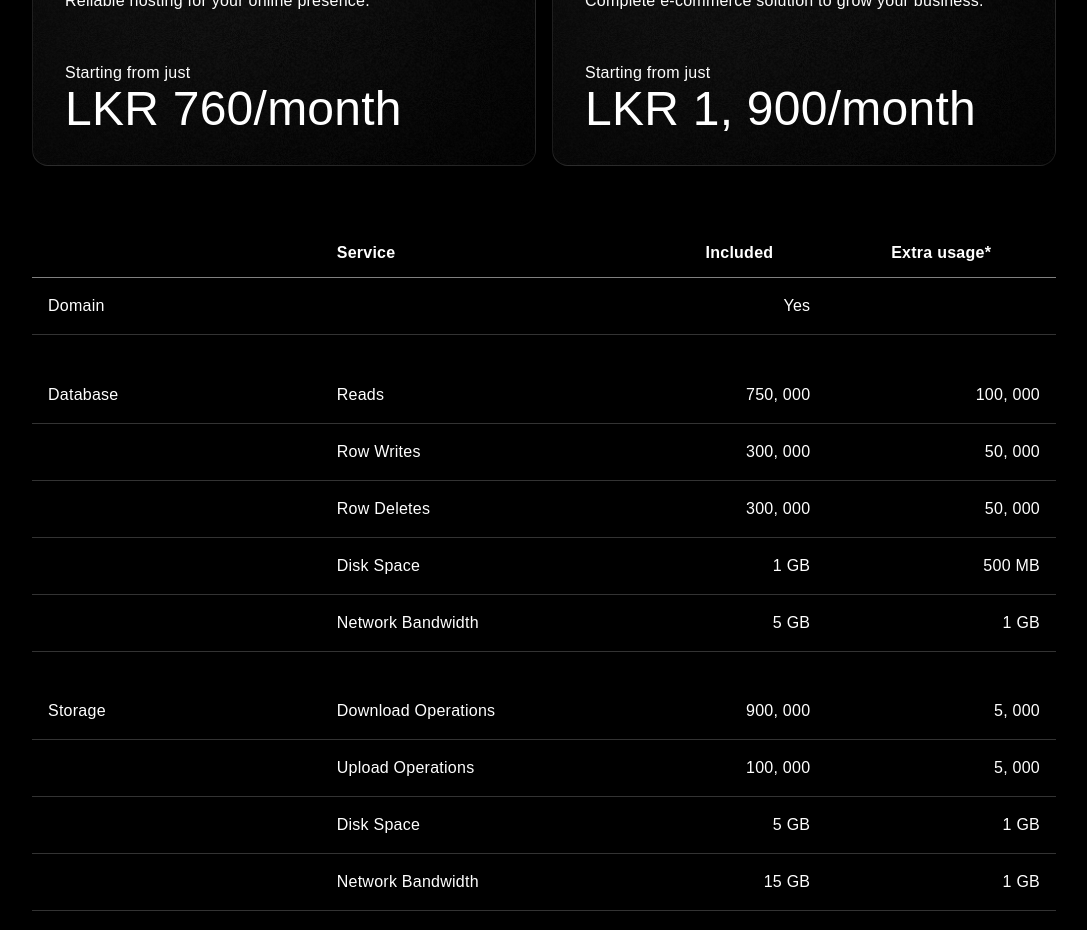
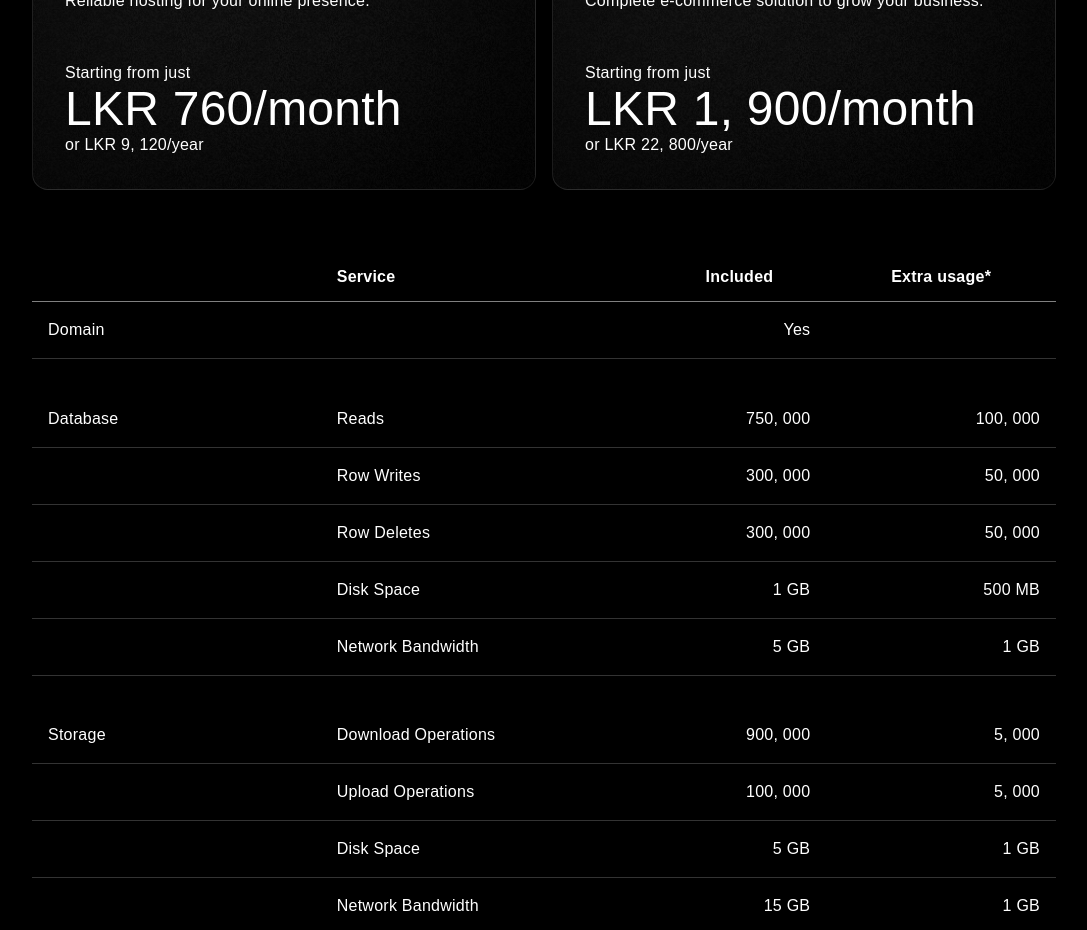
Before and after one commit to samadhi1311/hyperreal, a Next.js app: page /pricing in a window 1280 px wide. Shown: the part 1580-2510 px from the top of the page, without its empty margins (96-1183 px from the left). Built offline with nearby package versions, Linux system fonts and the light colour scheme; a web font is replaced by a local one.

Commit message:
Removed unnecessary animations

```diff
--- a/app/(index)/pricing/page.tsx
+++ b/app/(index)/pricing/page.tsx
@@ -55,10 +55,9 @@ export default function PricingPage() {
 				<div className='my-16 flex flex-col gap-6 lg:flex-row lg:gap-4'>
 					<motion.div
 						className='h-full w-full'
-						initial={{ opacity: 0, scale: 0.95 }}
+						initial={{ opacity: 0 }}
 						whileInView={{
 							opacity: [0, 1],
-							scale: [0.9, 1],
 							transition: {
 								duration: 0.5,
 								ease: [0.645, 0.045, 0.355, 1],
@@ -82,10 +81,9 @@ export default function PricingPage() {
 					</motion.div>
 					<motion.div
 						className='h-full w-full'
-						initial={{ opacity: 0, scale: 0.95 }}
+						initial={{ opacity: 0 }}
 						whileInView={{
 							opacity: [0, 1],
-							scale: [0.9, 1],
 							transition: {
 								duration: 0.5,
 								ease: [0.645, 0.045, 0.355, 1],
@@ -127,10 +125,9 @@ export default function PricingPage() {
 				<div className='my-16 flex flex-col gap-6 lg:flex-row lg:gap-4'>
 					<motion.div
 						className='h-full w-full'
-						initial={{ opacity: 0, scale: 0.95 }}
+						initial={{ opacity: 0 }}
 						whileInView={{
 							opacity: [0, 1],
-							scale: [0.9, 1],
 							transition: {
 								duration: 0.5,
 								ease: [0.645, 0.045, 0.355, 1],
@@ -144,15 +141,15 @@ export default function PricingPage() {
 							<div className='p-8 pt-0'>
 								<P2 className='mt-4'>Starting from just</P2>
 								<H2>LKR 760/month</H2>
+								<P2>or LKR 9, 120/year</P2>
 							</div>
 						</Card>
 					</motion.div>
 					<motion.div
 						className='h-full w-full'
-						initial={{ opacity: 0, scale: 0.95 }}
+						initial={{ opacity: 0 }}
 						whileInView={{
 							opacity: [0, 1],
-							scale: [0.9, 1],
 							transition: {
 								duration: 0.5,
 								ease: [0.645, 0.045, 0.355, 1],
@@ -166,6 +163,7 @@ export default function PricingPage() {
 							<div className='p-8 pt-0'>
 								<P2 className='mt-4'>Starting from just</P2>
 								<H2>LKR 1, 900/month</H2>
+								<P2>or LKR 22, 800/year</P2>
 							</div>
 						</Card>
 					</motion.div>
```
